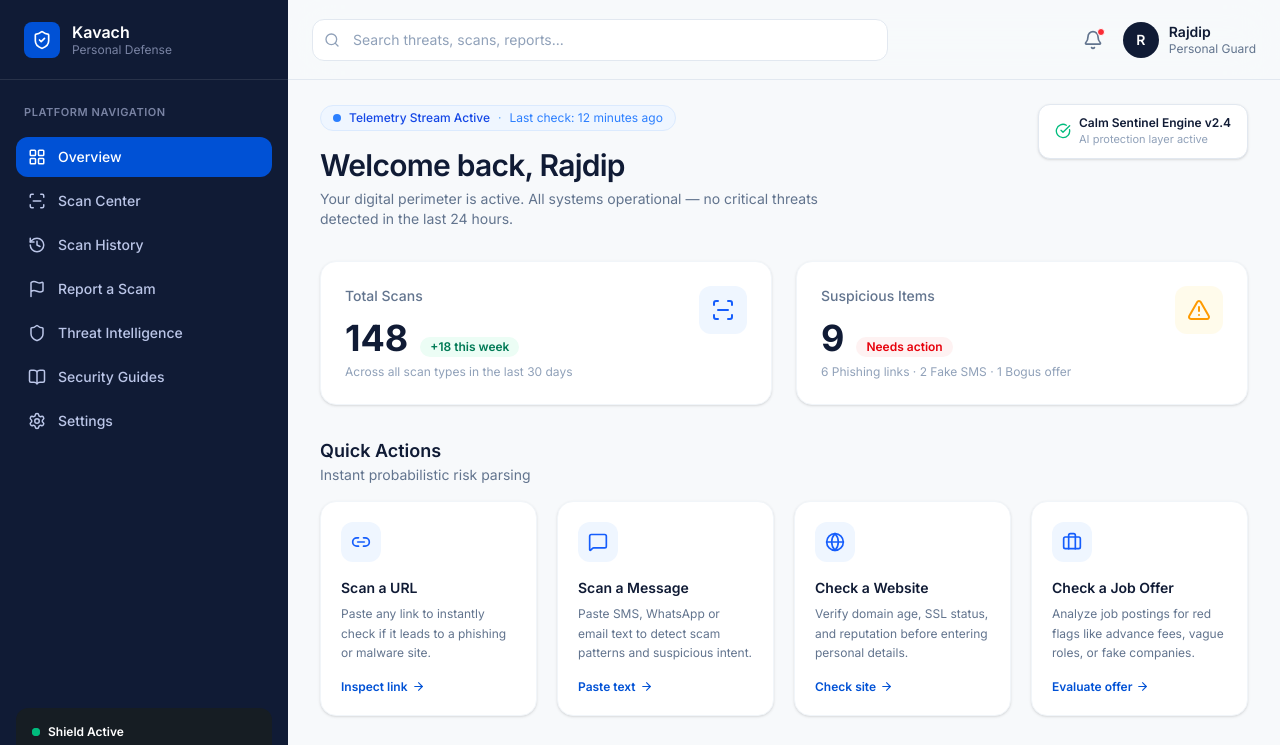
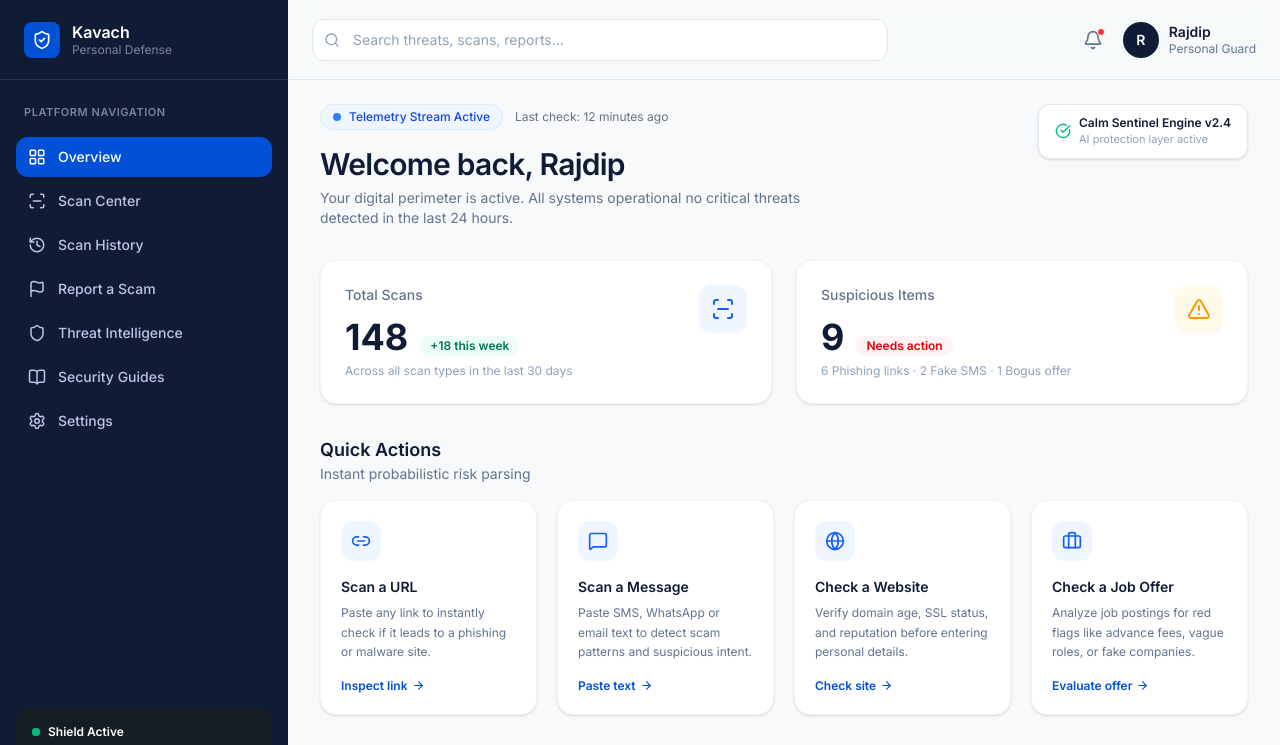
Before and after one commit to Rajdip03/Rajdip-Kavach, a Next.js app in the folder Kavach/: page /dashboard/overview in a window 1280 px wide. Shown: the top 745 px of the page. Built offline with nearby package versions, Linux system fonts and the light colour scheme.

Commit message:
fix: fix some ui in dashboard

```diff
--- a/Kavach/components/dashboard/WelcomeHeader.jsx
+++ b/Kavach/components/dashboard/WelcomeHeader.jsx
@@ -5,21 +5,30 @@ export default function WelcomeHeader() {
     <div className="flex flex-col sm:flex-row sm:items-start sm:justify-between gap-4">
       <div>
         {/* Telemetry badge */}
-        <div className="inline-flex items-center gap-2 bg-blue-50 border border-blue-100 rounded-full px-3 py-1 mb-4">
-          <span className="relative flex h-2 w-2">
-            <span className="animate-ping absolute inline-flex h-full w-full rounded-full bg-blue-400 opacity-75"></span>
-            <span className="relative inline-flex rounded-full h-2 w-2 bg-blue-500"></span>
+        <div className="flex items-center gap-3 mb-4">
+          {/* Blue Badge */}
+          <div className="inline-flex items-center gap-2 bg-blue-50 border border-blue-100 rounded-full px-3 py-1">
+            <span className="relative flex h-2 w-2">
+              <span className="animate-ping absolute inline-flex h-full w-full rounded-full bg-blue-400 opacity-75"></span>
+              <span className="relative inline-flex rounded-full h-2 w-2 bg-blue-500"></span>
+            </span>
+
+            <span className="text-blue-700 text-xs font-medium">
+              Telemetry Stream Active
+            </span>
+          </div>
+
+          {/* Outside Badge */}
+          <span className="text-gray-500 text-xs">
+            Last check: 12 minutes ago
           </span>
-          <span className="text-blue-700 text-xs font-medium">Telemetry Stream Active</span>
-          <span className="text-blue-400 text-xs">·</span>
-          <span className="text-blue-500 text-xs">Last check: 12 minutes ago</span>
         </div>
 
         <h1 className="text-2xl lg:text-3xl font-semibold text-[#101B35] tracking-tight">
           Welcome back, Rajdip
         </h1>
         <p className="mt-1.5 text-slate-500 text-sm max-w-lg">
-          Your digital perimeter is active. All systems operational — no critical threats detected in the last 24 hours.
+          Your digital perimeter is active. All systems operational no critical threats detected in the last 24 hours.
         </p>
       </div>
 
```
